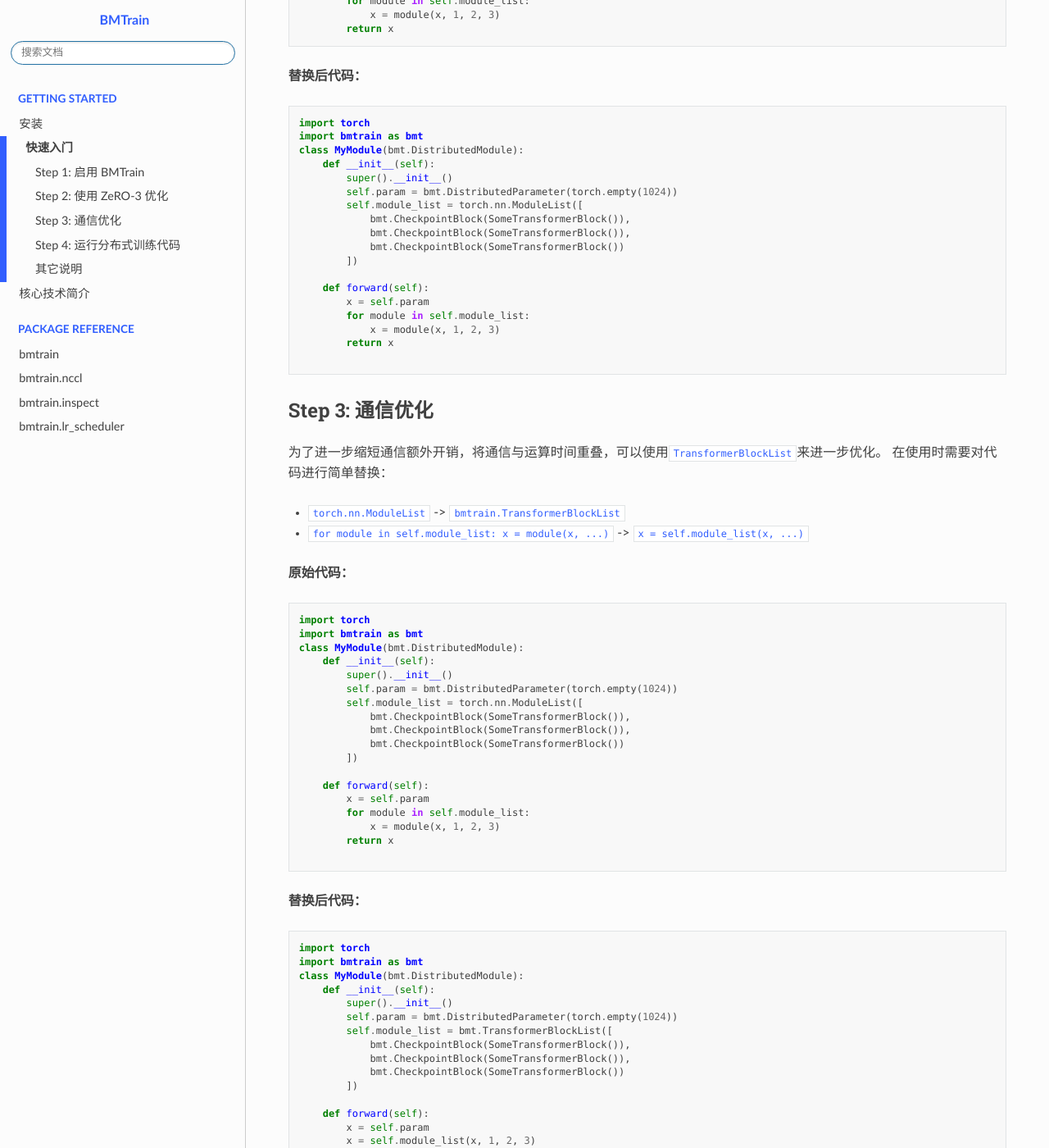
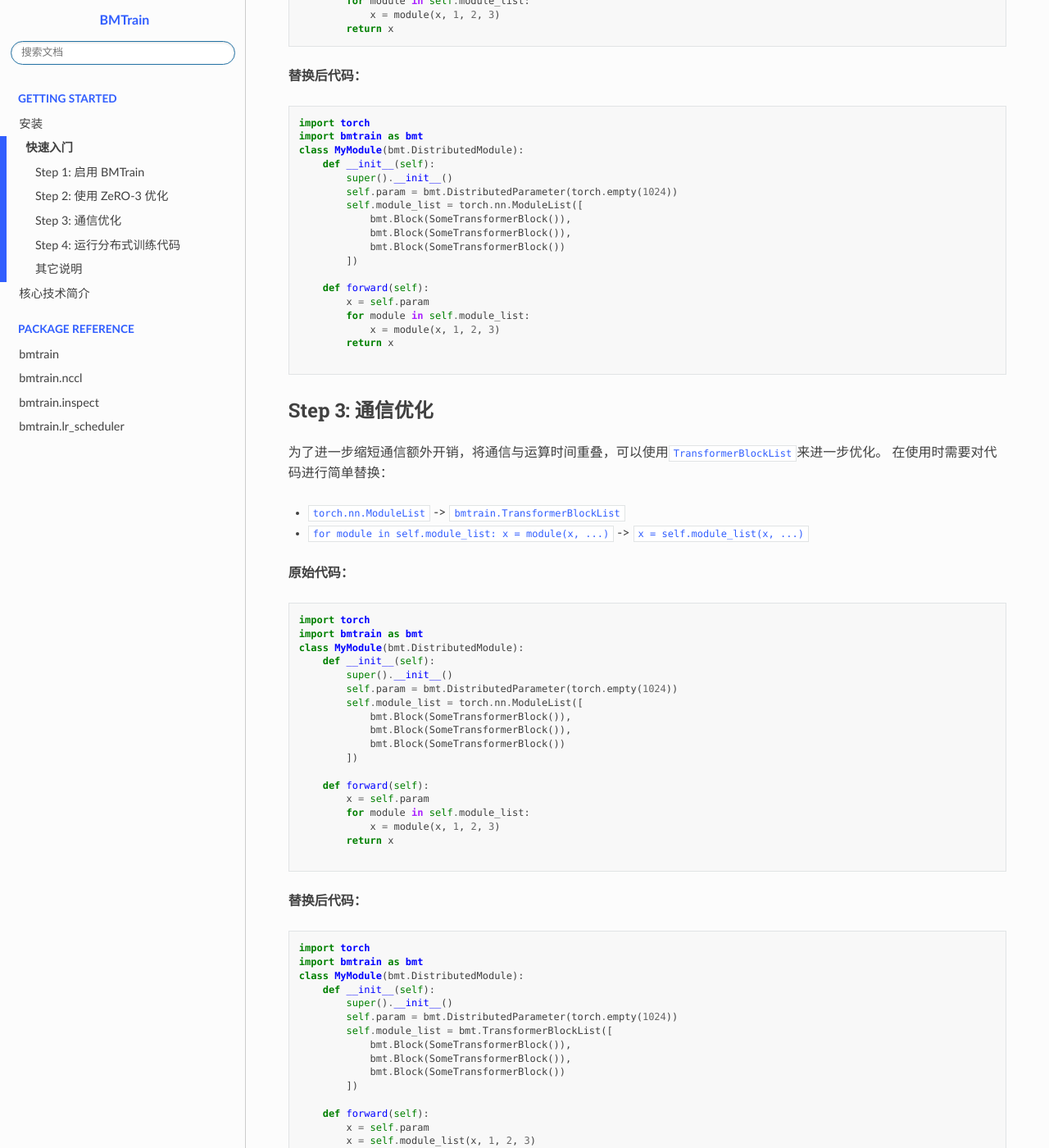
Before and after one commit to OpenBMB/BMTrain, a Sphinx documentation site: the page built from docs/source/notes/quickstart.md, in a window 1280 px wide and 1400 px high, scrolled down 999 px. Shown: the whole window at 82% size. Built offline with Sphinx 7.4.7 and the Read the Docs theme 2.0.0, drawn with Linux system fonts in a browser that asks for light colours.

Commit message:
update doc

```diff
--- a/docs/source/notes/quickstart.md
+++ b/docs/source/notes/quickstart.md
@@ -55,9 +55,9 @@ class MyModule(bmt.DistributedModule):
         super().__init__()
         self.param = bmt.DistributedParameter(torch.empty(1024))
         self.module_list = torch.nn.ModuleList([
-            bmt.CheckpointBlock(SomeTransformerBlock()),
-            bmt.CheckpointBlock(SomeTransformerBlock()),
-            bmt.CheckpointBlock(SomeTransformerBlock())
+            bmt.Block(SomeTransformerBlock()),
+            bmt.Block(SomeTransformerBlock()),
+            bmt.Block(SomeTransformerBlock())
         ])
 
     def forward(self):
@@ -86,9 +86,9 @@ class MyModule(bmt.DistributedModule):
         super().__init__()
         self.param = bmt.DistributedParameter(torch.empty(1024))
         self.module_list = torch.nn.ModuleList([
-            bmt.CheckpointBlock(SomeTransformerBlock()),
-            bmt.CheckpointBlock(SomeTransformerBlock()),
-            bmt.CheckpointBlock(SomeTransformerBlock())
+            bmt.Block(SomeTransformerBlock()),
+            bmt.Block(SomeTransformerBlock()),
+            bmt.Block(SomeTransformerBlock())
         ])
 
     def forward(self):
@@ -109,9 +109,9 @@ class MyModule(bmt.DistributedModule):
         super().__init__()
         self.param = bmt.DistributedParameter(torch.empty(1024))
         self.module_list = bmt.TransformerBlockList([
-            bmt.CheckpointBlock(SomeTransformerBlock()),
-            bmt.CheckpointBlock(SomeTransformerBlock()),
-            bmt.CheckpointBlock(SomeTransformerBlock())
+            bmt.Block(SomeTransformerBlock()),
+            bmt.Block(SomeTransformerBlock()),
+            bmt.Block(SomeTransformerBlock())
         ])
 
     def forward(self):
```
Also changed, not shown: README.md (+10 -10 lines).
